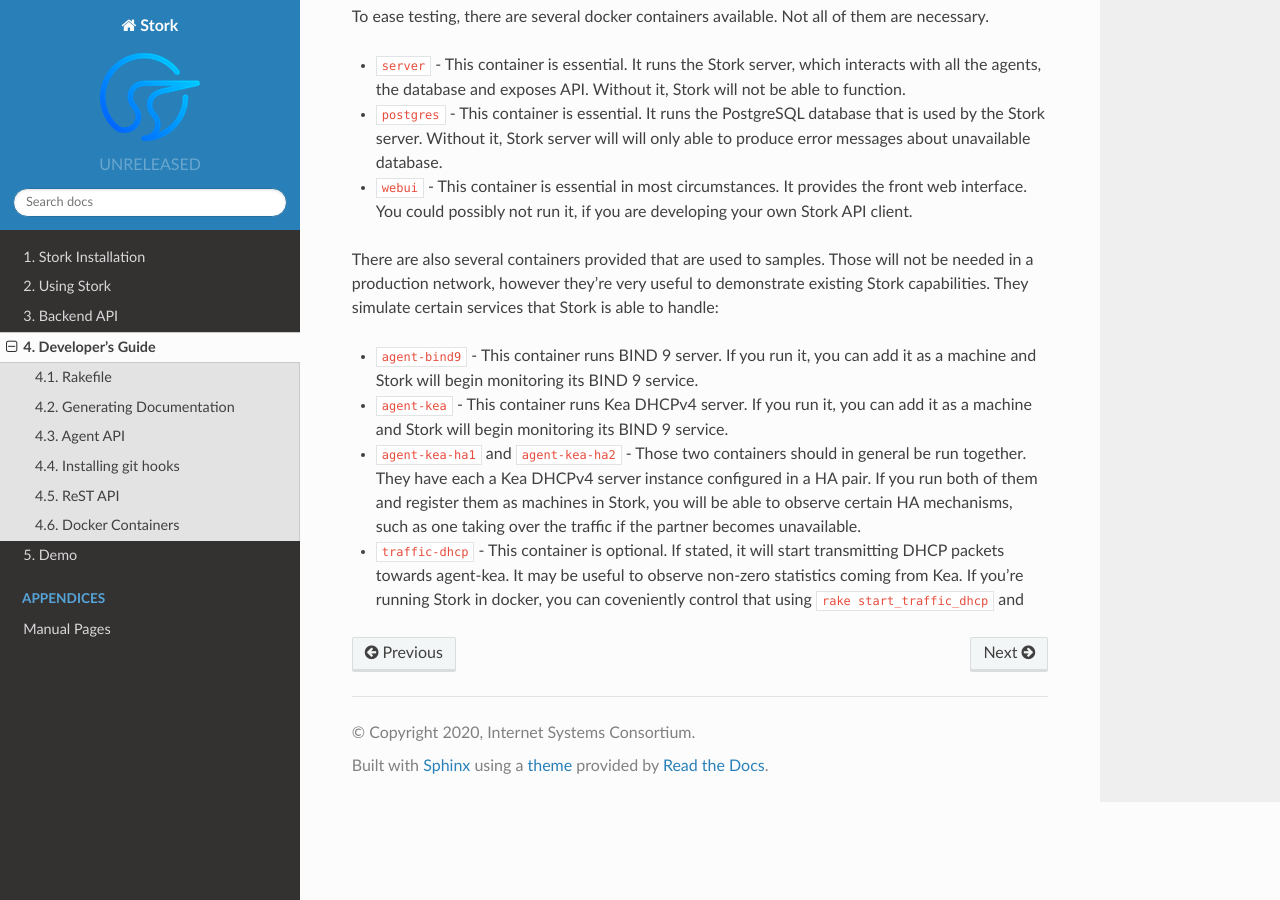
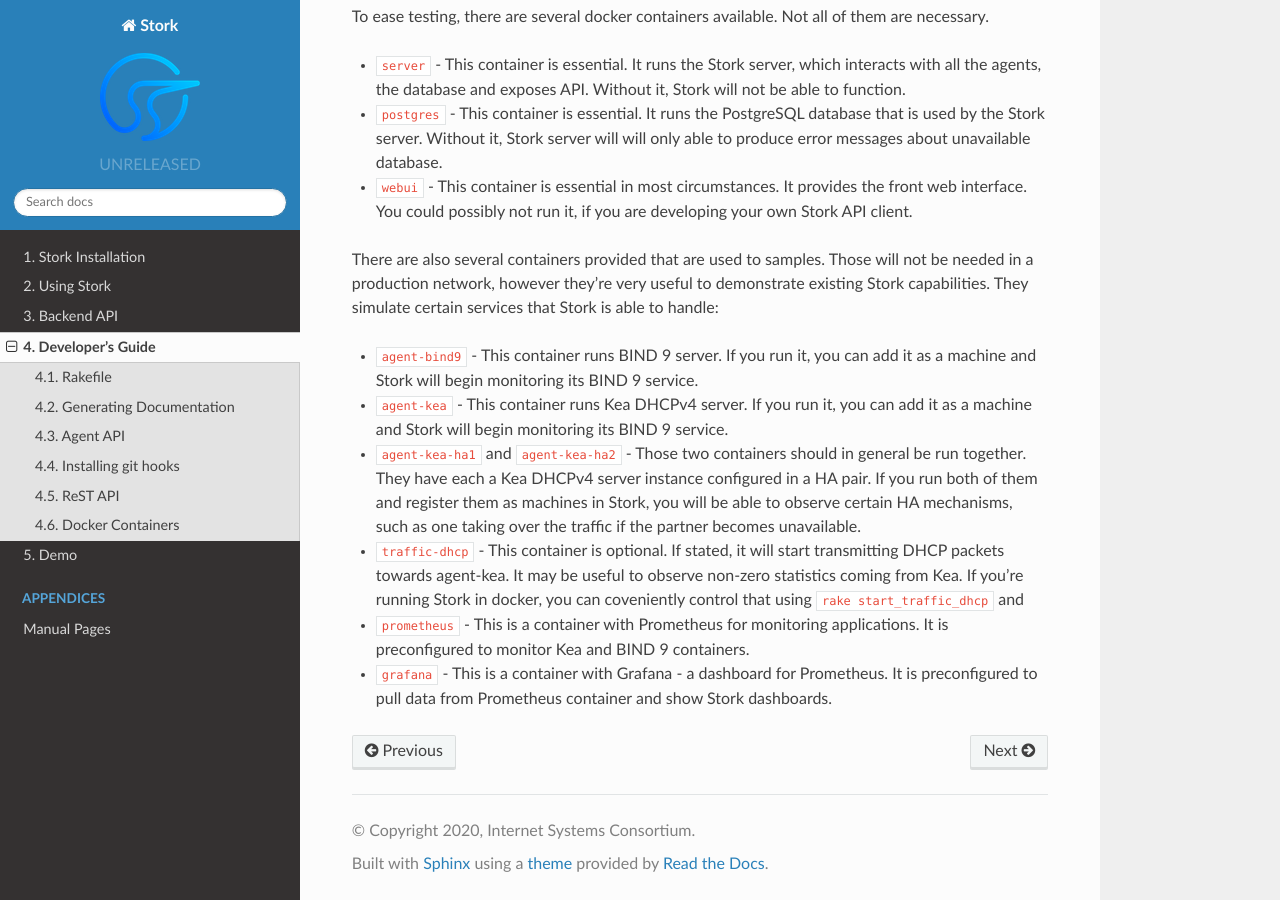
Before and after one commit to isc-projects/stork, a Sphinx documentation site: the page built from doc/devel.rst, in a window 1280 px wide and 900 px high, scrolled down 2038 px. Built offline with Sphinx 7.4.7 and the Read the Docs theme 2.0.0, drawn with Linux system fonts in a browser that asks for light colours.

Commit message:
[#167] added descriptions for prommetheus and grafana containers in devel docs

```diff
--- a/doc/devel.rst
+++ b/doc/devel.rst
@@ -127,3 +127,9 @@ simulate certain services that Stork is able to handle:
 * ``traffic-dhcp`` - This container is optional. If stated, it will start transmitting DHCP packets
   towards agent-kea. It may be useful to observe non-zero statistics coming from Kea. If you're
   running Stork in docker, you can coveniently control that using ``rake start_traffic_dhcp`` and
+
+* ``prometheus`` - This is a container with Prometheus for monitoring applications.
+  It is preconfigured to monitor Kea and BIND 9 containers.
+
+* ``grafana`` - This is a container with Grafana - a dashboard for Prometheus. It is preconfigured
+  to pull data from Prometheus container and show Stork dashboards.
```
